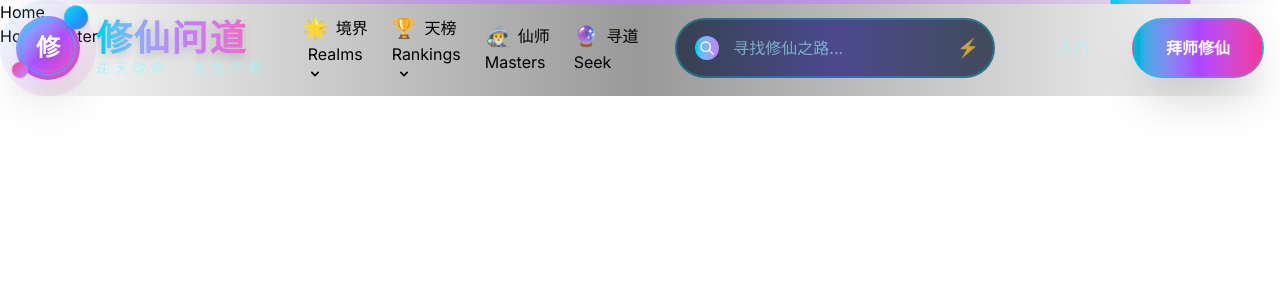
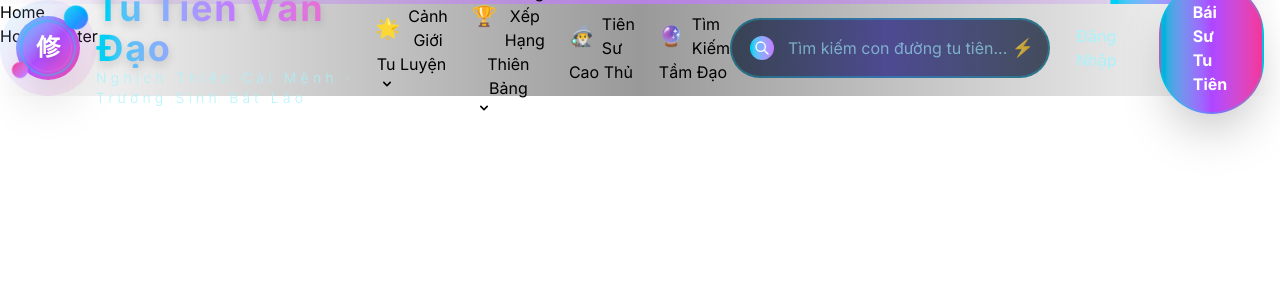
Before and after one commit to tranluong460/web-noval, a Next.js app: page / in a window 1280 px wide. Shown: the top 300 px of the page. Built offline with nearby package versions, Linux system fonts and the light colour scheme.

Commit message:
Header Tu Tiên Tiếng Việt

```diff
--- a/components/layout/HomeHeader.tsx
+++ b/components/layout/HomeHeader.tsx
@@ -16,21 +16,21 @@ export default function HomeHeader() {
     }, []);
 
     const cultivationRealms = [
-        { name: '练气', slug: 'luyen-khi', desc: 'Luyện Khí', icon: '🌬️', color: 'from-cyan-400 to-blue-500' },
-        { name: '筑基', slug: 'truc-co', desc: 'Trúc Cơ', icon: '🏔️', color: 'from-green-400 to-emerald-500' },
-        { name: '金丹', slug: 'kim-dan', desc: 'Kim Đan', icon: '⚡', color: 'from-yellow-400 to-orange-500' },
-        { name: '元婴', slug: 'nguyen-anh', desc: 'Nguyên Anh', icon: '👶', color: 'from-purple-400 to-pink-500' },
-        { name: '化神', slug: 'hoa-than', desc: 'Hóa Thần', icon: '🔥', color: 'from-red-400 to-rose-500' },
-        { name: '合体', slug: 'hop-the', desc: 'Hợp Thể', icon: '⭐', color: 'from-indigo-400 to-purple-500' },
-        { name: '大乘', slug: 'dai-thua', desc: 'Đại Thừa', icon: '🌟', color: 'from-amber-400 to-yellow-500' },
-        { name: '渡劫', slug: 'do-kiep', desc: 'Độ Kiếp', icon: '⚡', color: 'from-violet-400 to-purple-600' }
+        { name: 'Luyện Khí', slug: 'luyen-khi', desc: 'Cảnh giới cơ bản', icon: '🌬️', color: 'from-cyan-400 to-blue-500' },
+        { name: 'Trúc Cơ', slug: 'truc-co', desc: 'Xây dựng nền tảng', icon: '🏔️', color: 'from-green-400 to-emerald-500' },
+        { name: 'Kim Đan', slug: 'kim-dan', desc: 'Kết tụ kim đan', icon: '⚡', color: 'from-yellow-400 to-orange-500' },
+        { name: 'Nguyên Anh', slug: 'nguyen-anh', desc: 'Hình thành nguyên anh', icon: '👶', color: 'from-purple-400 to-pink-500' },
+        { name: 'Hóa Thần', slug: 'hoa-than', desc: 'Biến hóa thần thức', icon: '🔥', color: 'from-red-400 to-rose-500' },
+        { name: 'Hợp Thể', slug: 'hop-the', desc: 'Hợp nhất thể chất', icon: '⭐', color: 'from-indigo-400 to-purple-500' },
+        { name: 'Đại Thừa', slug: 'dai-thua', desc: 'Đạt đại thành', icon: '🌟', color: 'from-amber-400 to-yellow-500' },
+        { name: 'Độ Kiếp', slug: 'do-kiep', desc: 'Vượt qua thiên kiếp', icon: '⚡', color: 'from-violet-400 to-purple-600' }
     ];
 
     const heavenlyRankings = [
-        { name: '天榜', slug: 'thien-bang', desc: 'Thiên Bảng', icon: '☀️', color: 'text-yellow-400' },
-        { name: '地榜', slug: 'dia-bang', desc: 'Địa Bảng', icon: '🌍', color: 'text-green-400' },
-        { name: '人榜', slug: 'nhan-bang', desc: 'Nhân Bảng', icon: '👥', color: 'text-blue-400' },
-        { name: '仙榜', slug: 'tien-bang', desc: 'Tiên Bảng', icon: '✨', color: 'text-purple-400' }
+        { name: 'Thiên Bảng', slug: 'thien-bang', desc: 'Bảng xếp hạng thiên giới', icon: '☀️', color: 'text-yellow-400' },
+        { name: 'Địa Bảng', slug: 'dia-bang', desc: 'Bảng xếp hạng địa giới', icon: '🌍', color: 'text-green-400' },
+        { name: 'Nhân Bảng', slug: 'nhan-bang', desc: 'Bảng xếp hạng nhân giới', icon: '👥', color: 'text-blue-400' },
+        { name: 'Tiên Bảng', slug: 'tien-bang', desc: 'Bảng xếp hạng tiên giới', icon: '✨', color: 'text-purple-400' }
     ];
 
     return (
@@ -65,9 +65,9 @@ export default function HomeHeader() {
                         </div>
                         <div className="hidden md:block">
                             <h1 className="text-4xl font-bold bg-gradient-to-r from-cyan-400 via-purple-400 to-pink-400 bg-clip-text text-transparent drop-shadow-lg tracking-wider">
-                                修仙问道
+                                Tu Tiên Vấn Đạo
                             </h1>
-                            <p className="text-sm text-cyan-200/80 tracking-[0.3em] font-light">逆天改命 · 长生不老</p>
+                            <p className="text-sm text-cyan-200/80 tracking-[0.3em] font-light">Nghịch Thiên Cải Mệnh · Trường Sinh Bất Lão</p>
                         </div>
                     </Link>
 
@@ -81,9 +81,9 @@ export default function HomeHeader() {
                         >
                             <button className="cultivation-nav-item group">
                                 <span className="chinese-text flex items-center">
-                                    <span className="mr-2 text-xl">🌟</span>境界
+                                    <span className="mr-2 text-xl">🌟</span>Cảnh Giới
                                 </span>
-                                <span className="english-text">Realms</span>
+                                <span className="english-text">Tu Luyện</span>
                                 <svg className="w-4 h-4 ml-1 transition-transform duration-300 group-hover:rotate-180" fill="currentColor" viewBox="0 0 20 20">
                                     <path fillRule="evenodd" d="M5.293 7.293a1 1 0 011.414 0L10 10.586l3.293-3.293a1 1 0 111.414 1.414l-4 4a1 1 0 01-1.414 0l-4-4a1 1 0 010-1.414z" clipRule="evenodd" />
                                 </svg>
@@ -121,9 +121,9 @@ export default function HomeHeader() {
                         >
                             <button className="cultivation-nav-item group">
                                 <span className="chinese-text flex items-center">
-                                    <span className="mr-2 text-xl">🏆</span>天榜
+                                    <span className="mr-2 text-xl">🏆</span>Bảng Xếp Hạng
                                 </span>
-                                <span className="english-text">Rankings</span>
+                                <span className="english-text">Thiên Bảng</span>
                                 <svg className="w-4 h-4 ml-1 transition-transform duration-300 group-hover:rotate-180" fill="currentColor" viewBox="0 0 20 20">
                                     <path fillRule="evenodd" d="M5.293 7.293a1 1 0 011.414 0L10 10.586l3.293-3.293a1 1 0 111.414 1.414l-4 4a1 1 0 01-1.414 0l-4-4a1 1 0 010-1.414z" clipRule="evenodd" />
                                 </svg>
@@ -159,17 +159,17 @@ export default function HomeHeader() {
                         {/* Immortal Masters */}
                         <Link href="/tac-gia" className="cultivation-nav-item group">
                             <span className="chinese-text flex items-center">
-                                <span className="mr-2 text-xl">🧙‍♂️</span>仙师
+                                <span className="mr-2 text-xl">🧙‍♂️</span>Tiên Sư
                             </span>
-                            <span className="english-text">Masters</span>
+                            <span className="english-text">Cao Thủ</span>
                         </Link>
 
                         {/* Spiritual Search */}
                         <Link href="/tim-kiem" className="cultivation-nav-item group">
                             <span className="chinese-text flex items-center">
-                                <span className="mr-2 text-xl">🔮</span>寻道
+                                <span className="mr-2 text-xl">🔮</span>Tìm Kiếm
                             </span>
-                            <span className="english-text">Seek</span>
+                            <span className="english-text">Tầm Đạo</span>
                         </Link>
                     </nav>
 
@@ -178,7 +178,7 @@ export default function HomeHeader() {
                         <div className="relative group">
                             <input
                                 type="text"
-                                placeholder="寻找修仙之路..."
+                                placeholder="Tìm kiếm con đường tu tiên..."
                                 className="w-80 px-6 py-4 pl-14 bg-gradient-to-r from-slate-800/80 via-indigo-900/80 to-slate-800/80 border-2 border-cyan-400/30 rounded-full text-white placeholder-cyan-200/60 focus:outline-none focus:border-cyan-400 focus:ring-4 focus:ring-cyan-400/20 focus:shadow-2xl focus:shadow-cyan-400/30 transition-all duration-500 backdrop-blur-md group-hover:border-purple-400/50"
                             />
                             <div className="absolute left-5 top-1/2 transform -translate-y-1/2 w-6 h-6 bg-gradient-to-r from-cyan-400 to-purple-400 rounded-full flex items-center justify-center">
@@ -198,13 +198,13 @@ export default function HomeHeader() {
                             href="/auth/dang-nhap"
                             className="px-6 py-3 text-cyan-200/80 hover:text-cyan-400 transition-all duration-300 font-medium border-2 border-transparent hover:border-cyan-400/50 rounded-xl hover:bg-cyan-400/10 hover:shadow-lg hover:shadow-cyan-400/20"
                         >
-                            入门
+                            Đăng Nhập
                         </Link>
                         <Link
                             href="/auth/dang-ky"
                             className="px-8 py-4 bg-gradient-to-r from-cyan-500 via-purple-500 to-pink-500 text-white font-bold rounded-full hover:from-cyan-400 hover:via-purple-400 hover:to-pink-400 transition-all duration-500 shadow-2xl hover:shadow-cyan-400/40 hover:scale-105 border-2 border-cyan-400/30 relative overflow-hidden group"
                         >
-                            <span className="relative z-10">拜师修仙</span>
+                            <span className="relative z-10">Bái Sư Tu Tiên</span>
                             <div className="absolute inset-0 bg-gradient-to-r from-white/20 to-transparent opacity-0 group-hover:opacity-100 transition-opacity duration-300"></div>
                         </Link>
                     </div>
```
